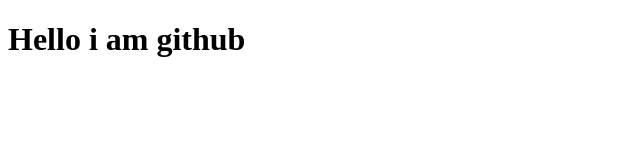
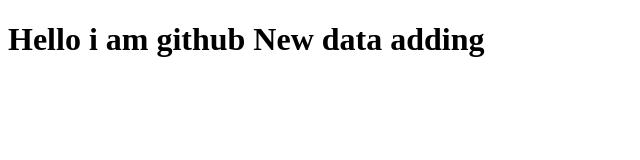
Before and after one commit to techfamabhi/practice-git, a plain HTML site: page index.html in a window 1280 px wide. Shown: the whole page, without its empty margins (0-640 px from the left). Drawn offline with Linux system fonts and the light colour scheme.

Commit message:
index update

```diff
--- a/index.html
+++ b/index.html
@@ -6,7 +6,7 @@
     <title>Document</title>
 </head>
 <body>
-    <h1>Hello i am github</h1>
+    <h1>Hello i am github New data adding </h1>
 
 </body>
 </html>
```
